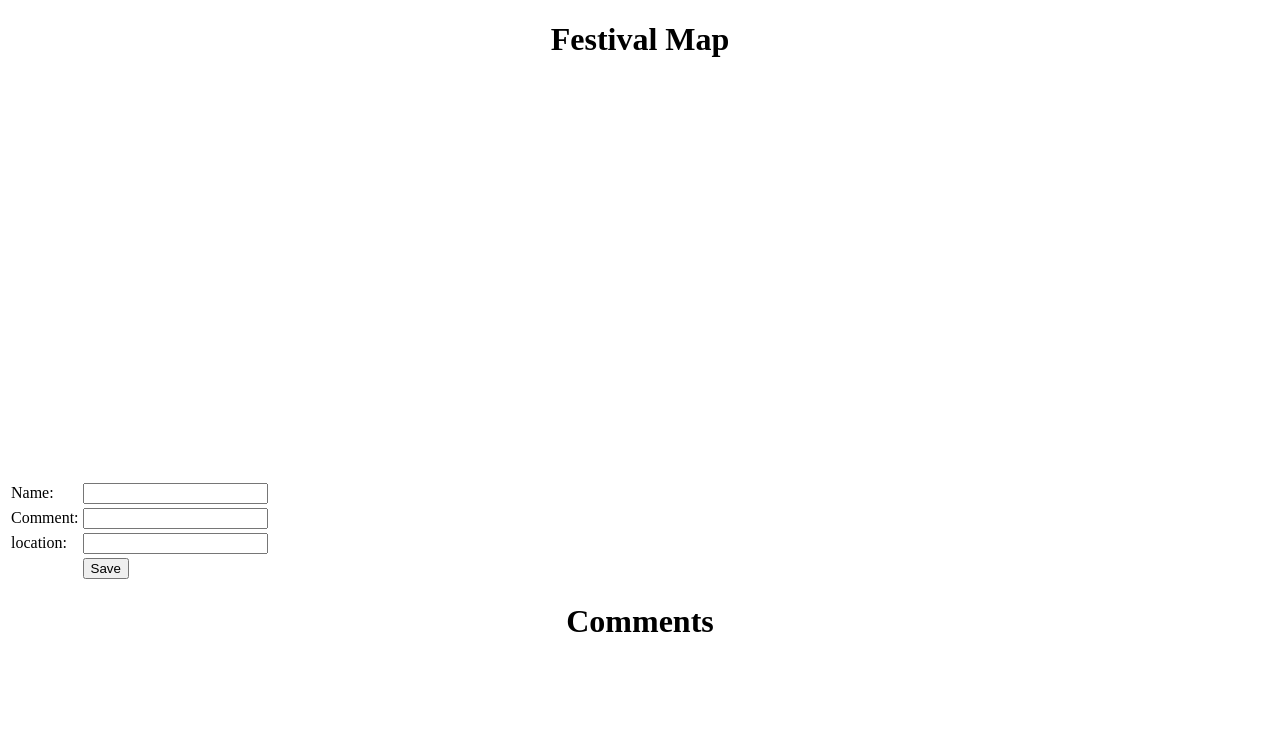
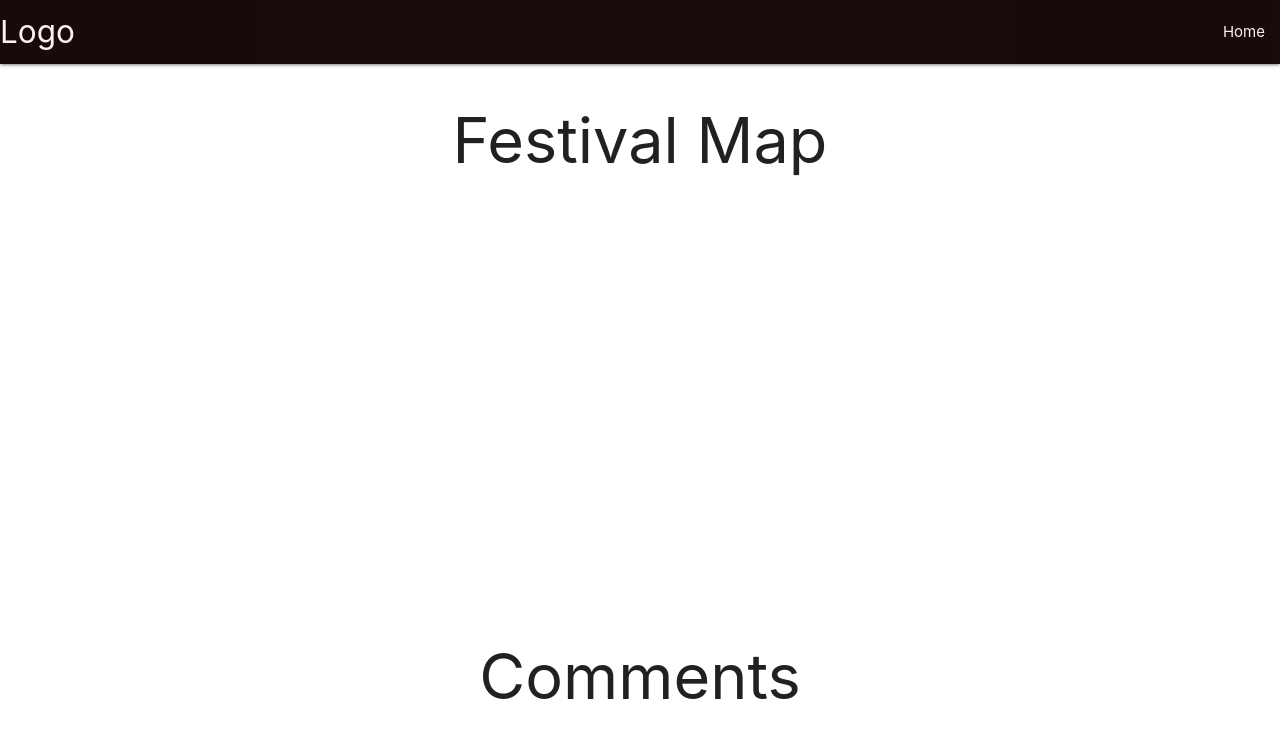
Before and after one commit to pmina/Project3_Philo_Sam_Kohl, a website: page public/map.html in a window 1280 px wide. Drawn offline with nearby package versions, Linux system fonts and the light colour scheme; some packages are replaced by stand-ins of ours; no server answers.

Commit message:
adding materialize

```diff
--- a/public/css/map.css
+++ b/public/css/map.css
@@ -1,6 +1,13 @@
+.nav-wrapper{
+    background-color: black;
+    opacity: 0.9;
+}
+
 #commentsList {
     border-collapse: collapse;
-    width: 100%;
+    width: 70%;
+    margin-left: 15%;
+    margin-right: 5%;
 }
 
 p {
--- a/public/map.html
+++ b/public/map.html
@@ -14,6 +14,11 @@
     <!-- Moment.js -->
     <script type="text/javascript" src="https://cdnjs.cloudflare.com/ajax/libs/moment.js/2.16.0/moment.min.js"></script>
 
+    <!-- Compiled and minified CSS -->
+    <link rel="stylesheet" href="https://cdnjs.cloudflare.com/ajax/libs/materialize/1.0.0-beta/css/materialize.min.css">
+    <!-- Compiled and minified JavaScript -->
+    <script src="https://cdnjs.cloudflare.com/ajax/libs/materialize/1.0.0-beta/js/materialize.min.js"></script>
+
     <link rel="stylesheet" type="text/css" media="screen" href="../css/map.css" />
 
     <style>
@@ -25,10 +30,21 @@
 </head>
 
 <body>
+    <nav>
+        <div class="nav-wrapper">
+            <a href="#" class="brand-logo">Logo</a>
+            <ul id="nav-mobile" class="right hide-on-med-and-down">
+                <li>
+                    <a href="sass.html">Home</a>
+                </li>
+            </ul>
+        </div>
+    </nav>
+
     <h1>Festival Map</h1>
     <div id="eventTitle"></div>
     <div id="map"></div>
-    <div id="form">
+    <!-- <div id="form">
         <table>
             <tr>
                 <td>Name:</td>
@@ -56,7 +72,7 @@
             </tr>
         </table>
 
-    </div>
+    </div> -->
 
     <h1 id="message">Comments</h1>
 
@@ -70,4 +86,5 @@
 
     <!-- <script src="js/maptest.js" type="text/javascript"></script> -->
 </body>
+
 </html>
```
